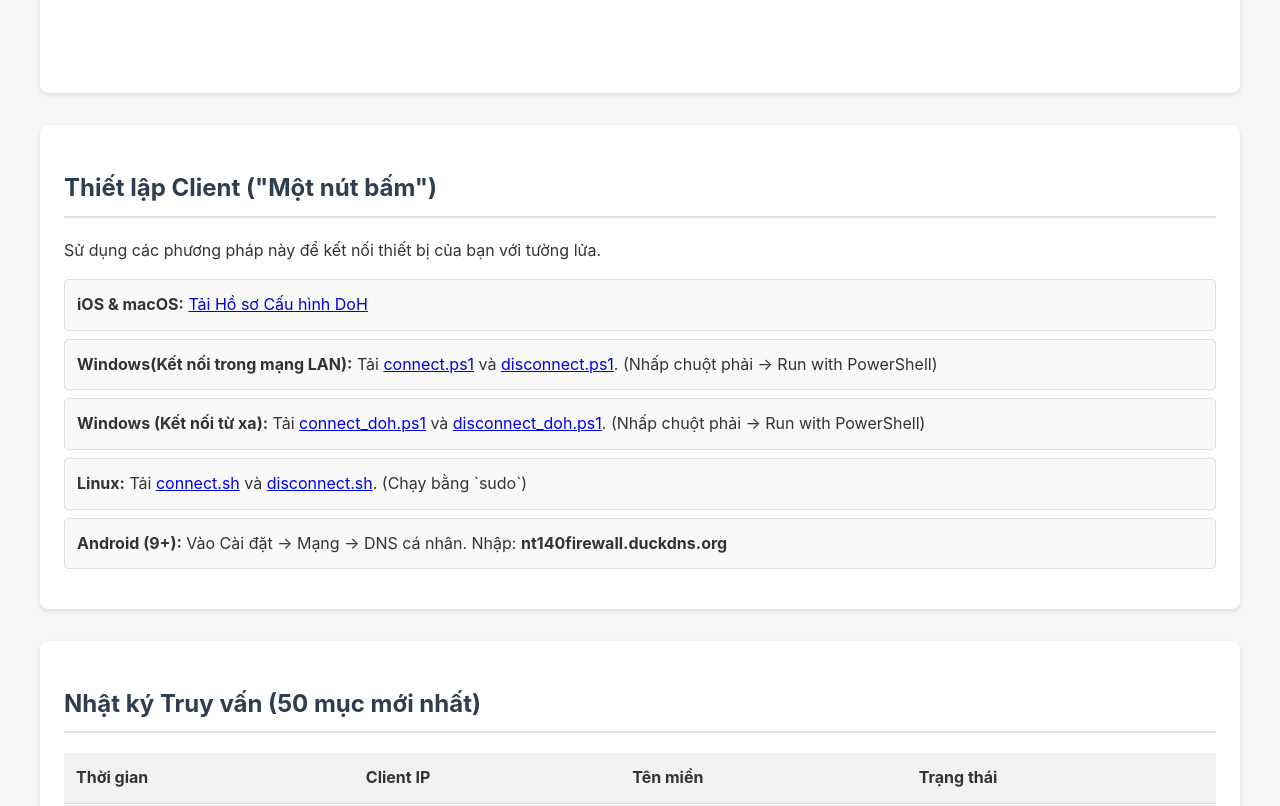
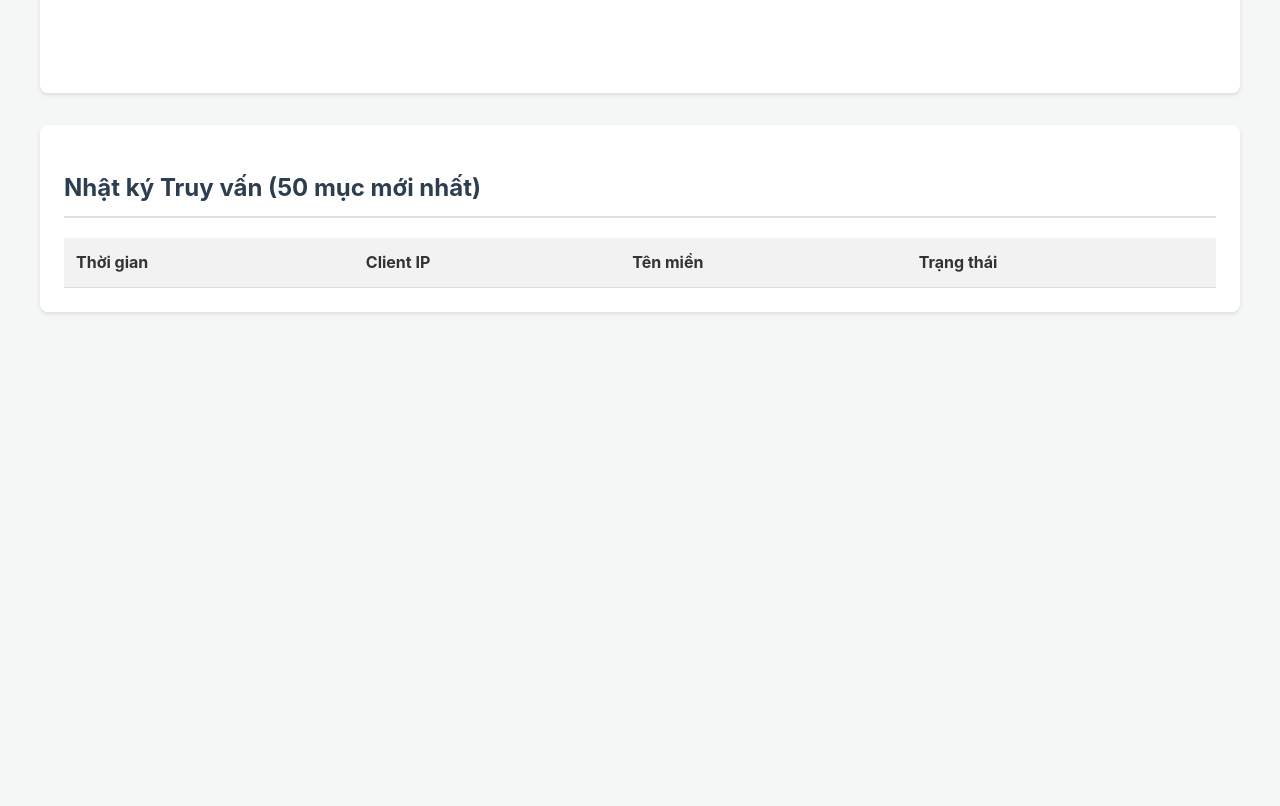
Before and after one commit to ThienCheese/nt140firewall, a plain HTML site: page dashboard/index.html in a window 1280 px wide. Shown: the part 680-1486 px from the top of the page. After the commit the page ends 1024 px from the top, so only its background shows below. Drawn offline with nearby package versions, Linux system fonts and the light colour scheme; no server answers.

Commit message:
update dashboard

```diff
--- a/dashboard/index.html
+++ b/dashboard/index.html
@@ -37,17 +37,6 @@
             </div>
         </section>
 
-        <section id="client-setup">
-            <h2>Thiết lập Client ("Một nút bấm")</h2>
-            <p>Sử dụng các phương pháp này để kết nối thiết bị của bạn với tường lửa.</p>
-            <ul>
-                <li><b>iOS & macOS:</b> <a href="../clients/apple_ios_mac/DoH.mobileconfig" download>Tải Hồ sơ Cấu hình DoH</a></li>
-                <li><b>Windows(Kết nối trong mạng LAN):</b> Tải <a href="../clients/windows/connect.ps1" download>connect.ps1</a> và <a href="../clients/windows/disconnect.ps1" download>disconnect.ps1</a>. (Nhấp chuột phải -> Run with PowerShell)</li>
-                <li><b>Windows (Kết nối từ xa):</b> Tải <a href="../clients/windows/connect_doh.ps1" download>connect_doh.ps1</a> và <a href="../clients/windows/disconnect_doh.ps1" download>disconnect_doh.ps1</a>. (Nhấp chuột phải -> Run with PowerShell)</li>
-                <li><b>Linux:</b> Tải <a href="../clients/linux/connect.sh" download>connect.sh</a> và <a href="../clients/linux/disconnect.sh" download>disconnect.sh</a>. (Chạy bằng `sudo`)</li>
-                <li><b>Android (9+):</b> Vào Cài đặt -> Mạng -> DNS cá nhân. Nhập: <strong>nt140firewall.duckdns.org</strong></li>
-            </ul>
-        </section>
 
         <section id="logs">
             <h2>Nhật ký Truy vấn (50 mục mới nhất)</h2>
```
